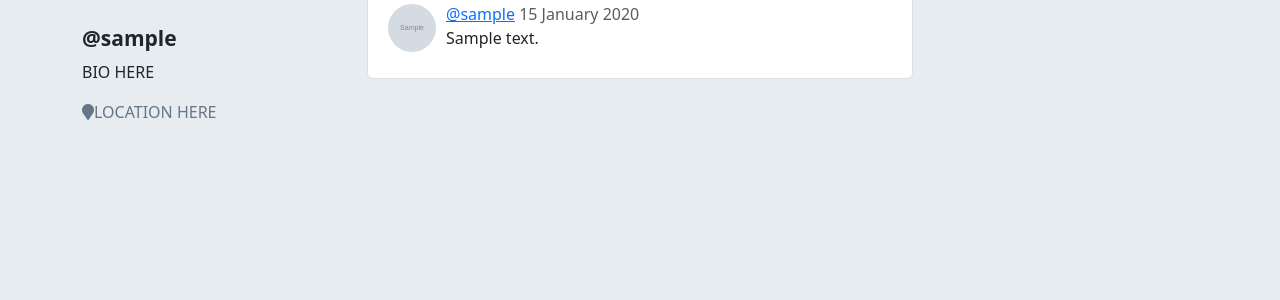
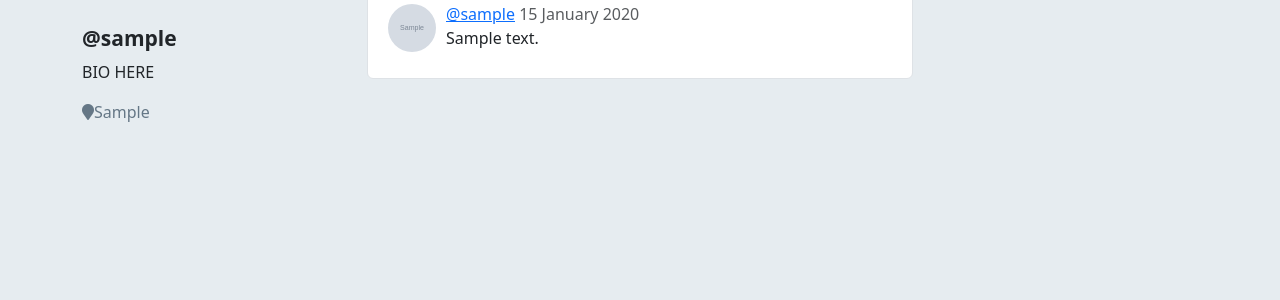
Before and after one commit to rgoshen/warbler, a Flask app: page /users/1 in a window 1280 px wide. Shown: the part 488-788 px from the top of the page. Run offline with Flask 2, Linux system fonts and the light colour scheme; tables that the repository leaves empty hold one stand-in row (values such as "Sample post"); grey boxes marked "Sample" are stand-in pictures; some libraries are stand-ins or nearby versions.

Commit message:
fix user profile location

```diff
--- a/templates/users/detail.html
+++ b/templates/users/detail.html
@@ -72,7 +72,7 @@
     <h4 id="sidebar-username">@{{ user.username }}</h4>
     <p>BIO HERE</p>
     <p class="user-location">
-      <span class="fa fa-map-marker"></span>LOCATION HERE
+      <span class="fa fa-map-marker"></span>{{ user.location }}
     </p>
   </div>
 
```
